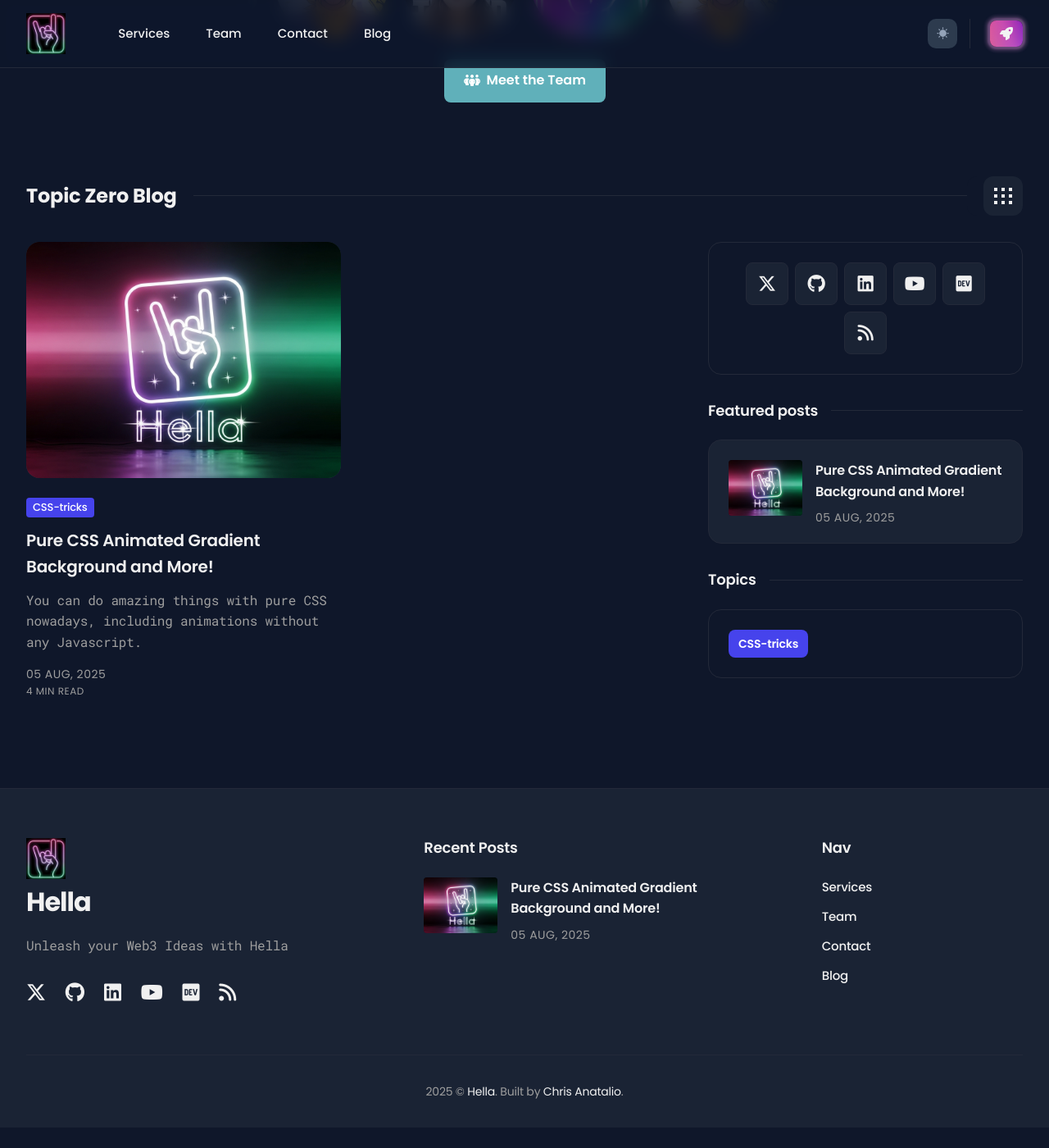
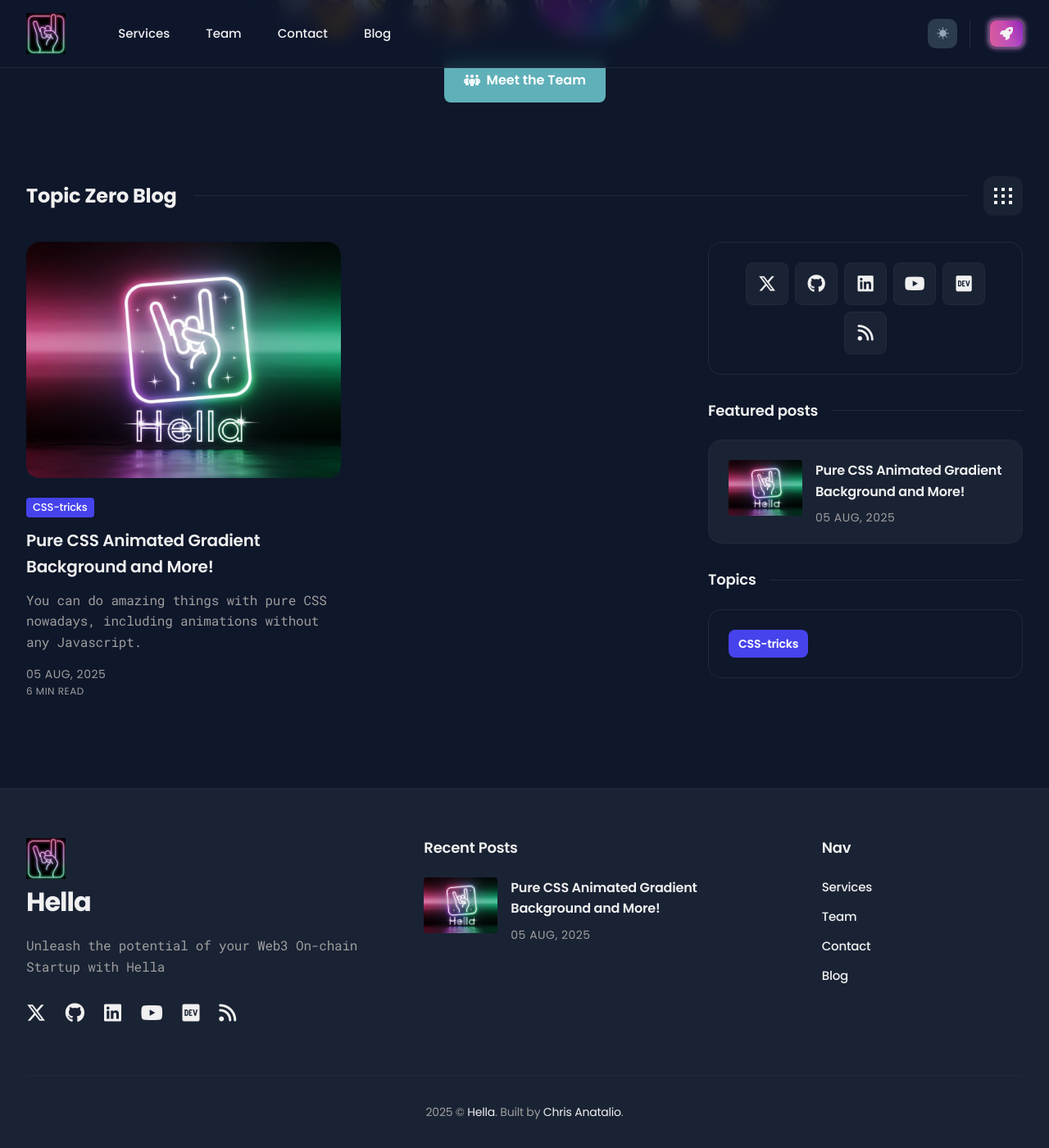
Before and after one commit to hella-web3/hella-site-base, a Jekyll site: the page built from index.html, in a window 1280 px wide and 1400 px high, scrolled down 971 px. Shown: the whole window at 82% size. Built offline with Jekyll 4.4.1, drawn with Linux system fonts in a browser that asks for light colours; the list of posts is cut into pages by our own code; before the commit the page ends 2346 px from its top, so only the background shows below that.

```diff
--- a/_data/settings.yml
+++ b/_data/settings.yml
@@ -37,7 +37,7 @@ keywords: Web3, Consulting, Engineering, DevRel, Digital Marketing, Strategy, Bl
 # Author Settings
 author:
   author_name: Chris Anatalio
-  author_avatar: images/chris1.jpg
+  author_avatar: images/chris1-web3-engineer.jpg
 
 
 #-------------------------------
@@ -59,7 +59,7 @@ team:
   team_link: '/team/'
   team_image:
     - alt: "Chris Anatalio"
-      image: "/images/chris1.jpg"
+      image: "/images/chris1-web3-engineer.jpg"
     - alt: "Anna Lopatina"
       image: "/images/anna1.jpg"
     - alt: "Logo"
@@ -83,7 +83,7 @@ mailchimp:
 
 #-------------------------------
 # Footer Settings
-footer_description: Unleash your Web3 Ideas with Hella
+footer_description: Unleash the potential of your Web3 On-chain Startup with Hella
 
 #-------------------------------
 # Social Settings
--- a/css/_1-tools/syntax-highlighting.scss
+++ b/css/_1-tools/syntax-highlighting.scss
@@ -1,6 +1,20 @@
 /*
   Syntax Highlighting
 */
+
+code.language-plaintext {
+  position: relative;
+  margin: 2px;
+  padding: 5px;
+  border-radius: 8px;
+  background: var(--syntax-highlighting-background);
+  color: var(--primary-color);
+  font-weight: 800;
+
+  .highlighter-rouge & {
+    background: var(--syntax-highlighting-background);
+  }
+}
 
 .highlight {
   position: relative;
```
Also changed, not shown: CONTRIBUTING.md (added, +63 -0 lines), _CHANGELOG.md (+6 -0 lines), _posts/2025-08-05-pure-css-animations.md (+66 -14 lines), .github/workflows/jekyll.yml, LICENSE.txt (added), README.md, images/chris1-web3-engineer.jpg (renamed from images/chris1.jpg), 1 other file.
